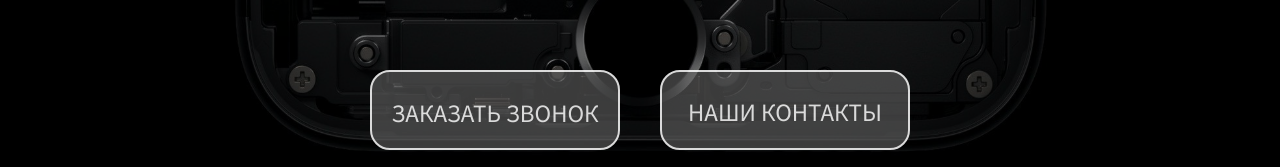
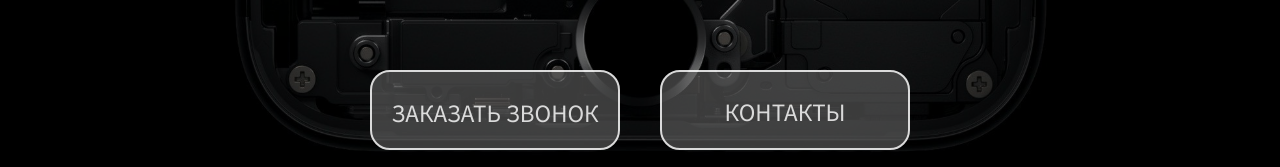
Before and after one commit to mitskevich-paul/fixteamnew, a plain HTML site: page index.html in a window 1280 px wide. Shown: the part 515-682 px from the top of the page. Drawn offline with Linux system fonts and the light colour scheme.

Commit message:
Update index.html

```diff
--- a/index.html
+++ b/index.html
@@ -27,7 +27,7 @@
                     <p class="h1-pre_header">FixTeam - проффесиональный ремонт и обслуживание гаджетов (телефоны, планшеты, ноутбуки)</p>
                     <div class="header-buttons">
                         <button class="header-works">Заказать звонок</button>
-                        <a href="#contacts" class="header-adress">Наши контакты</a>
+                        <a href="#contacts" class="header-adress">Контакты</a>
                     </div>
                     <a class="linkToPrices" href="#trobles">Цены</a>
                 </div>
```
